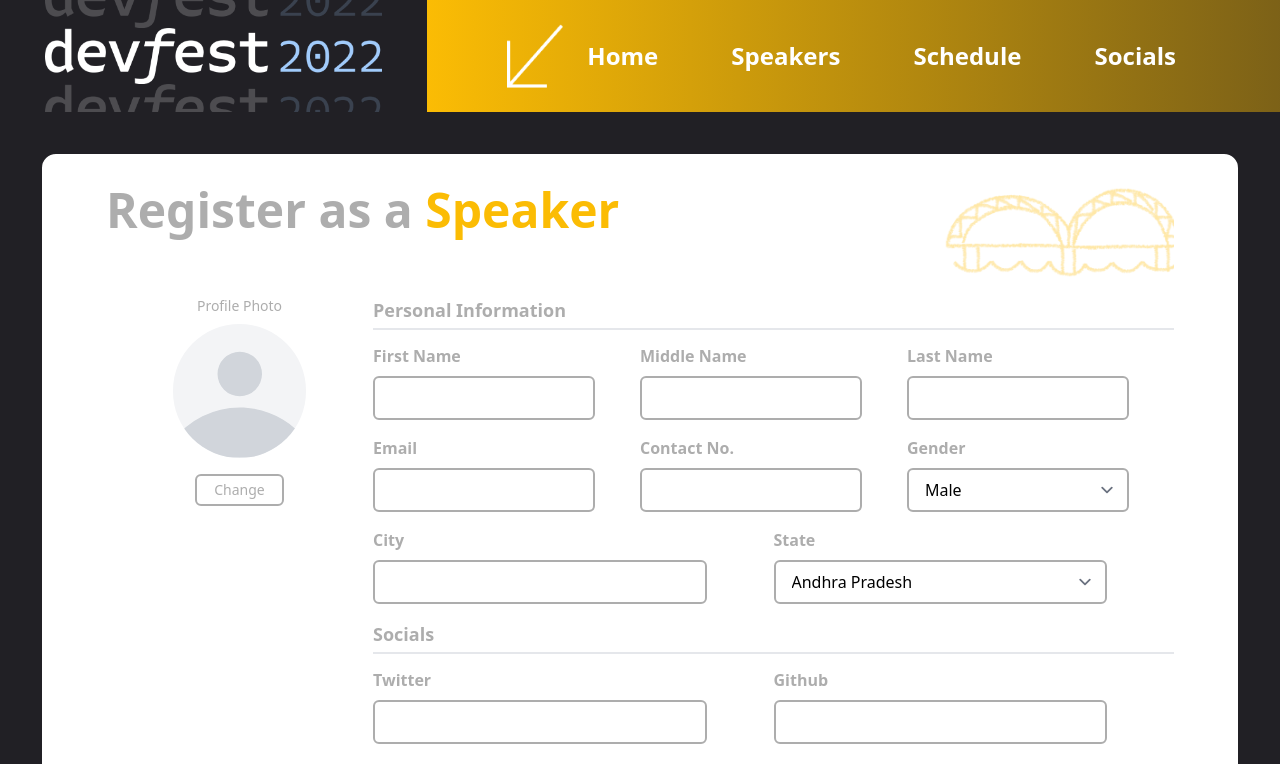
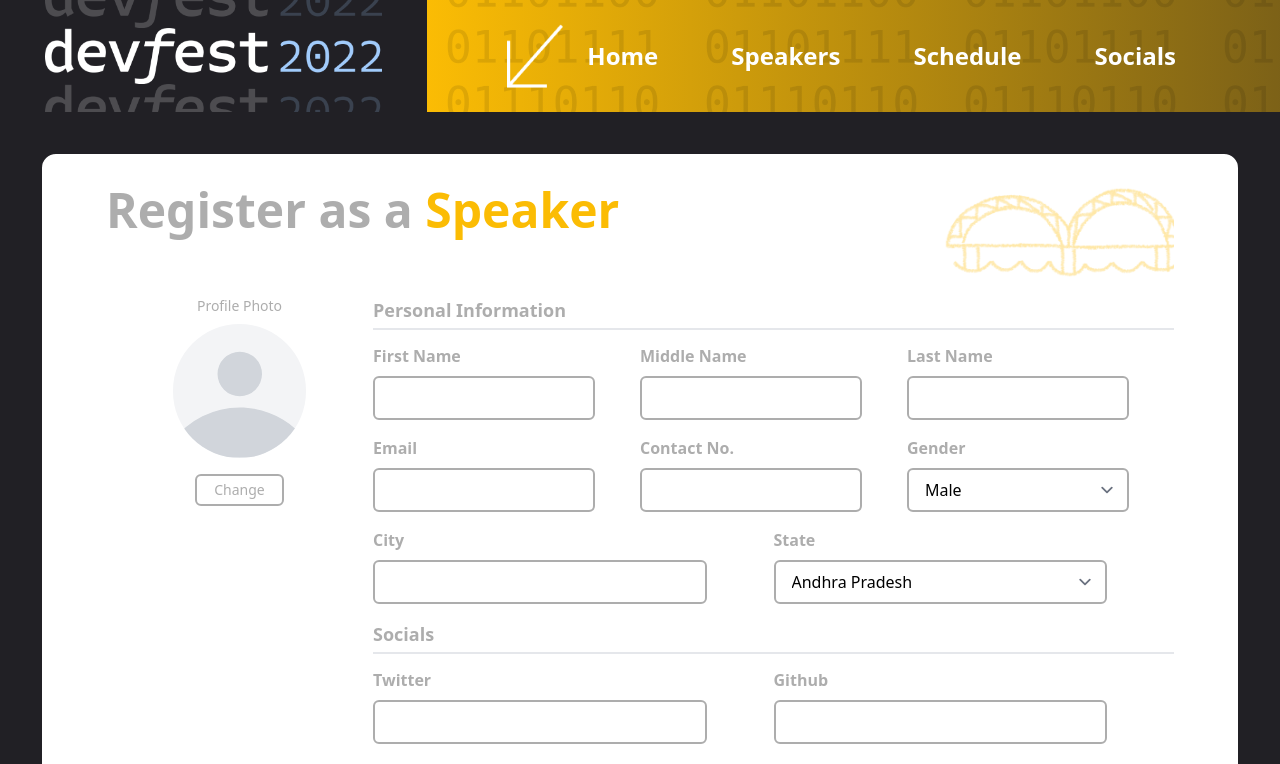
Before and after one commit to vivek26anand/devfest-speaker, a React (Create React App) app: page / in a window 1280 px wide. Shown: the top 764 px of the page. Built offline with nearby package versions, Linux system fonts and the light colour scheme.

Commit message:
links background

```diff
--- a/src/index.css
+++ b/src/index.css
@@ -3,5 +3,5 @@
 @tailwind utilities;
 
 .headermenu{
-    background:linear-gradient(90.01deg, #FBBC04 0.01%, rgba(251, 188, 4, 0.31) 118.89%);
+    background: url("./images/binary-love\ 2.png"), linear-gradient(90.01deg, #FBBC04 0.01%, rgba(251, 188, 4, 0.31) 118.89%);
 }
```
Also changed, not shown: src/images/binary-love 2.png (added).
